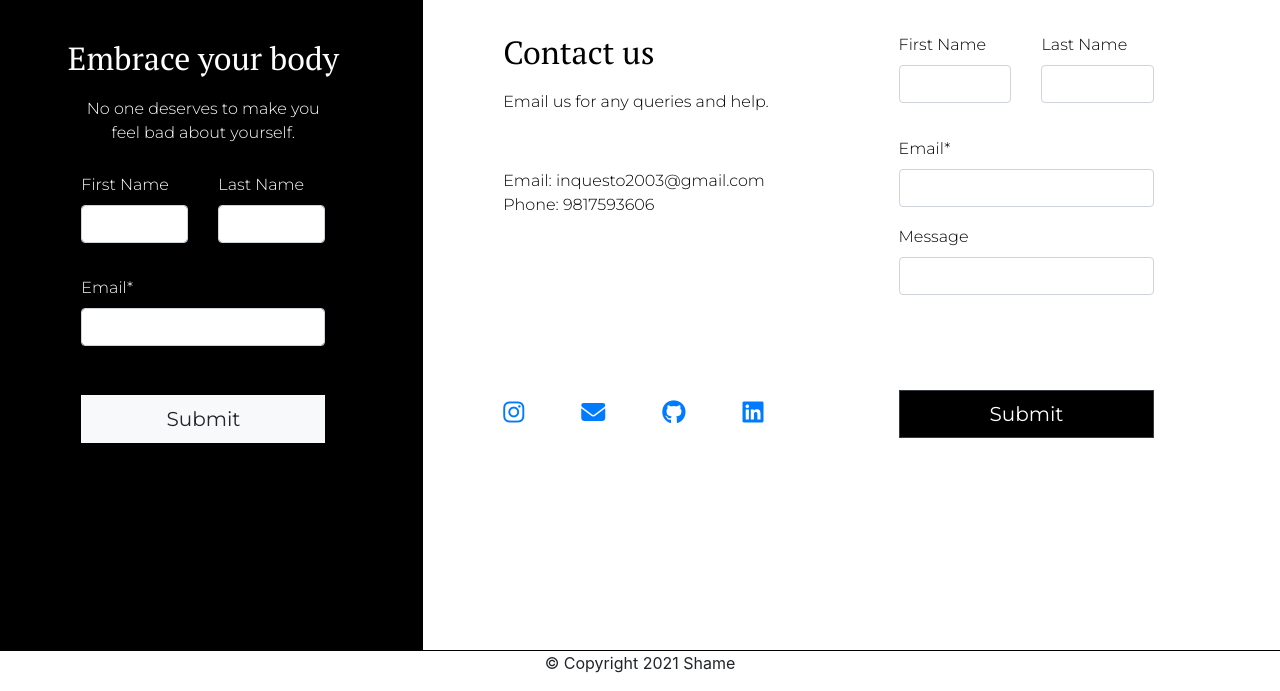
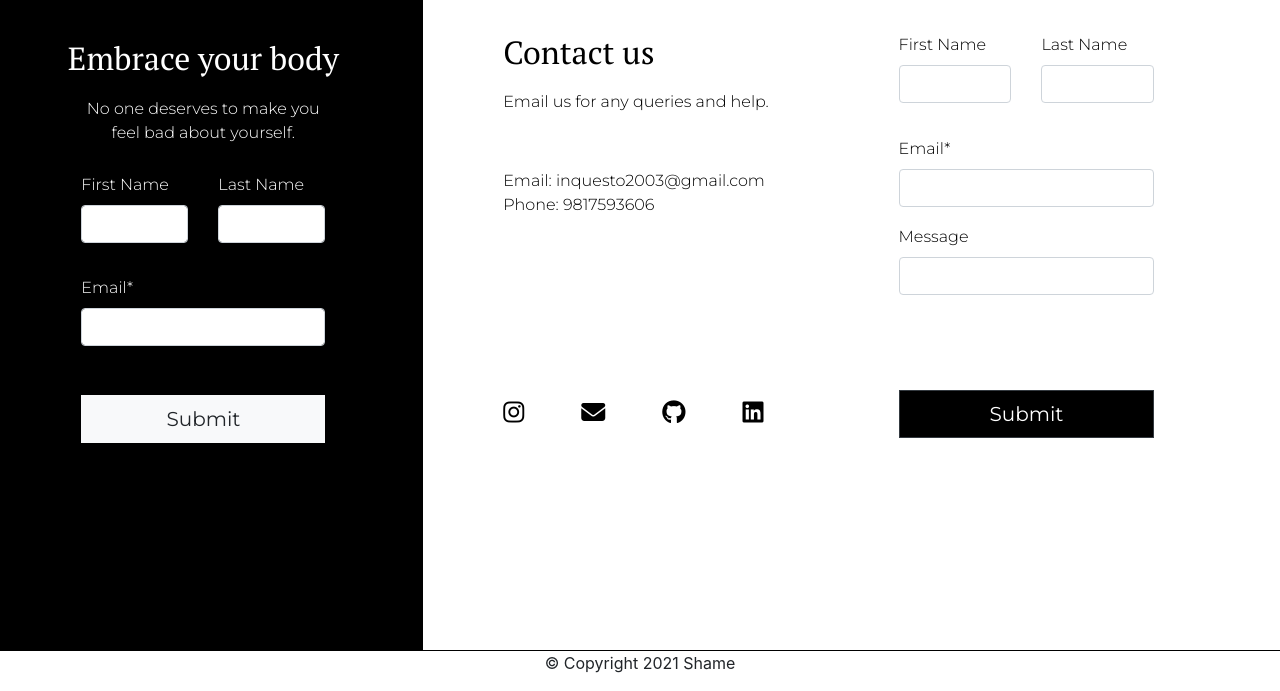
Before and after one commit to evasharma12/Body-shaming, a plain HTML site: page index.html in a window 1280 px wide. Shown: the part 2785-3476 px from the top of the page. Drawn offline with nearby package versions, Linux system fonts and the light colour scheme.

Commit message:
footer-icons' color changed

```diff
--- a/css/style.css
+++ b/css/style.css
@@ -290,10 +290,11 @@
     margin-top: 43%;
     text-align: left;
     font-size: 1.5rem;
-    color: #2a52be
+    color: black;
 }
 .footer-icon{
     margin: 7%;
+    color: black;
 }
 .first{
     margin-left: 0;
```
